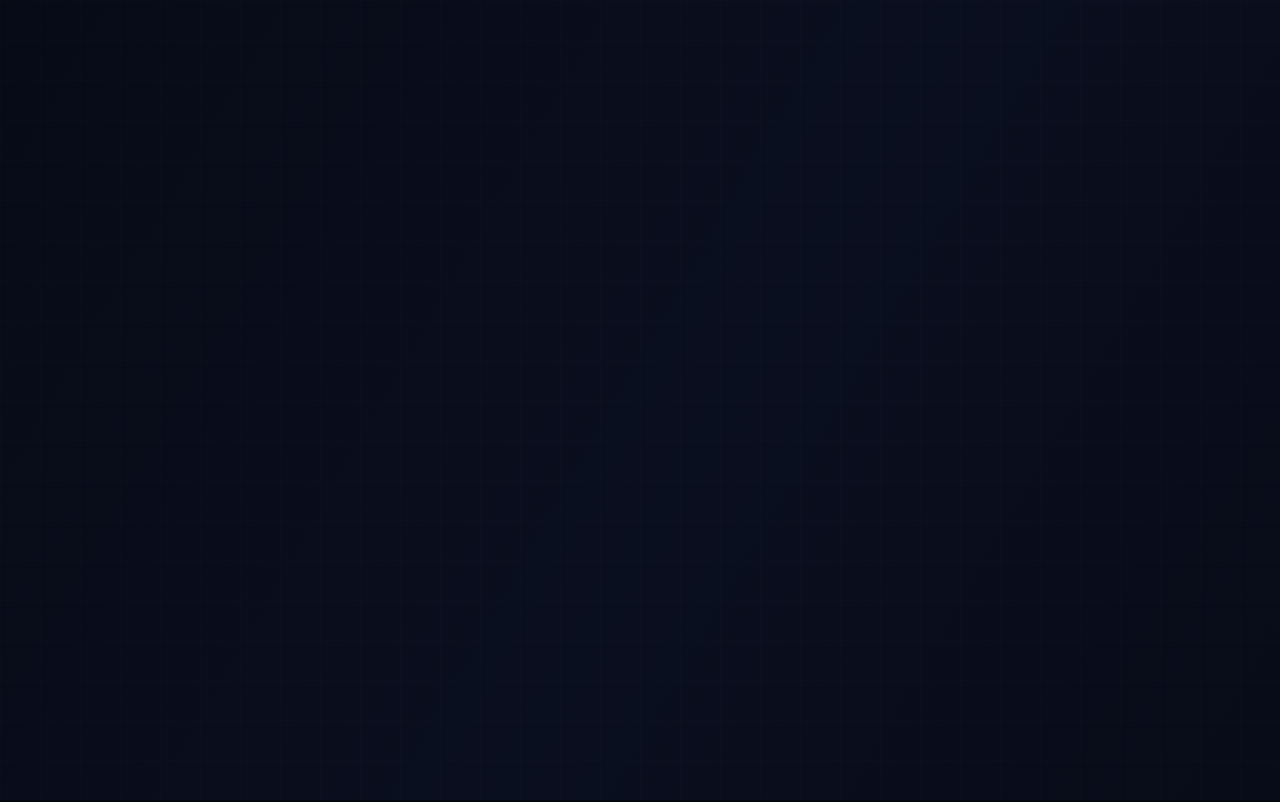
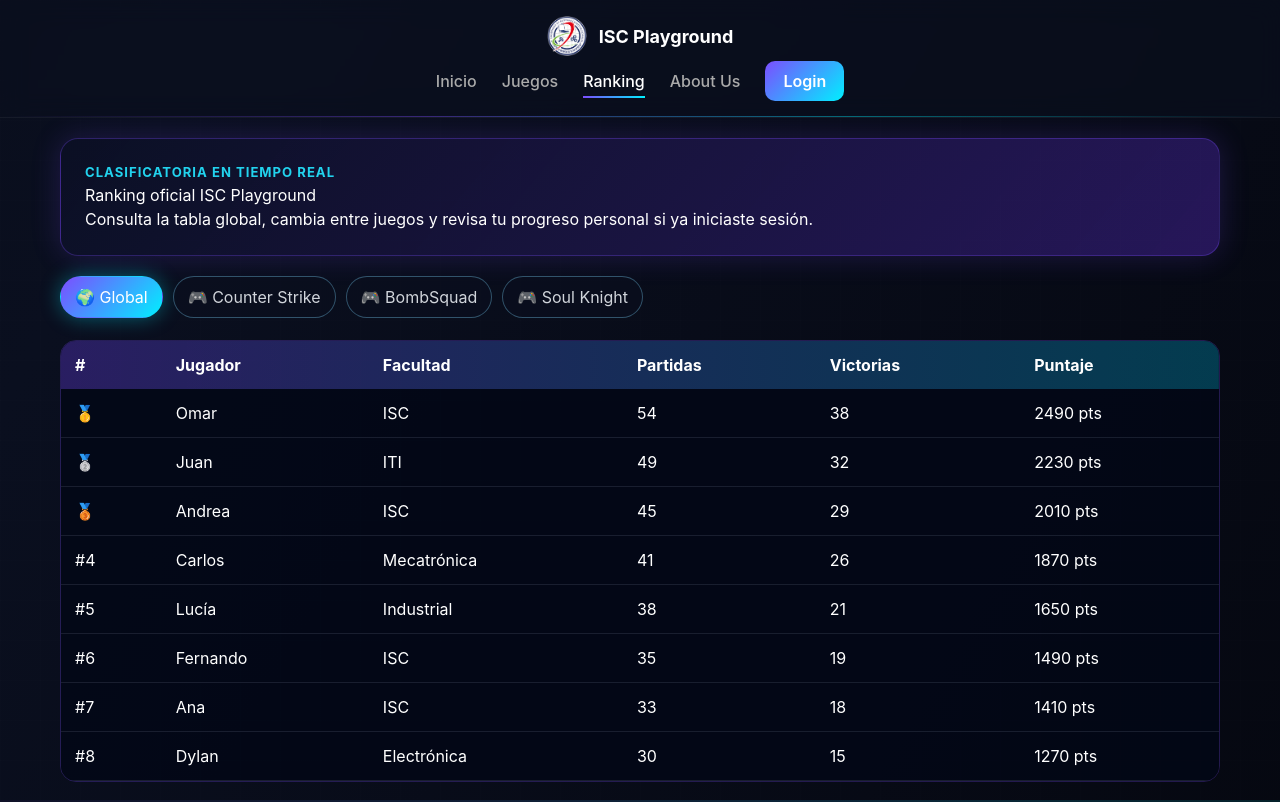
Before and after one commit to fergood-2703/isc-playground, a React (Vite) app: page /ranking in a window 1280 px wide. Before the commit this address had no page. Built offline with nearby package versions, Linux system fonts and the light colour scheme.

Commit message:
Add public ranking view and fix navbar active links

```diff
--- a/src/App.jsx
+++ b/src/App.jsx
@@ -4,6 +4,8 @@ import Home from "./pages/Home/Home";
 import Login from "./pages/Login/Login";
 import Registro from "./pages/Registro/Registro";
 import JuegosPage from "./pages/Juegos/Juegos";
+import RankingPage from "./pages/Ranking/Ranking";
+import AboutPage from "./pages/About/About";
 
 // detalles juego
 import Detalles from "./pages/Juegos/Detalles/Detalles";
@@ -26,6 +28,8 @@ export default function App() {
         <Route path="/login" element={<Login />} />
         <Route path="/registro" element={<Registro />} />
         <Route path="/juegos" element={<JuegosPage />} />
+        <Route path="/ranking" element={<RankingPage />} />
+        <Route path="/about" element={<AboutPage />} />
 
         {/* detalles */}
         <Route path="/juego/:id" element={<Detalles />} />
--- a/src/components/Navbar/Navbar.jsx
+++ b/src/components/Navbar/Navbar.jsx
@@ -17,16 +17,16 @@ export default function Navbar() {
 
       {/* LINKS DESKTOP */}
       <div className={`nav-right ${open ? "active" : ""}`}>
-        <NavLink to="/" onClick={() => setOpen(false)}>
+        <NavLink to="/" end onClick={() => setOpen(false)}>
           Inicio
         </NavLink>
         <NavLink to="/juegos" onClick={() => setOpen(false)}>
           Juegos
         </NavLink>
-        <NavLink to="/admin/ranking" onClick={() => setOpen(false)}>
+        <NavLink to="/ranking" onClick={() => setOpen(false)}>
           Ranking
         </NavLink>
-        <NavLink to="/" onClick={() => setOpen(false)}>
+        <NavLink to="/about" onClick={() => setOpen(false)}>
           About Us
         </NavLink>
         <button className="btn-login" onClick={() => { setOpen(false); navigate("/login"); }}>
--- /dev/null
+++ b/src/data/rankings.js
@@ -0,0 +1,106 @@
+export const playerRankings = [
+  {
+    id: 1,
+    nombre: "Omar",
+    facultad: "ISC",
+    partidas: 54,
+    victorias: 38,
+    puntuacionGlobal: 2490,
+    juegos: {
+      "Counter Strike": 980,
+      BombSquad: 760,
+      "Soul Knight": 750,
+    },
+  },
+  {
+    id: 2,
+    nombre: "Juan",
+    facultad: "ITI",
+    partidas: 49,
+    victorias: 32,
+    puntuacionGlobal: 2230,
+    juegos: {
+      "Counter Strike": 930,
+      BombSquad: 650,
+      "Soul Knight": 650,
+    },
+  },
+  {
+    id: 3,
+    nombre: "Carlos",
+    facultad: "Mecatrónica",
+    partidas: 41,
+    victorias: 26,
+    puntuacionGlobal: 1870,
+    juegos: {
+      "Counter Strike": 720,
+      BombSquad: 610,
+      "Soul Knight": 540,
+    },
+  },
+  {
+    id: 4,
+    nombre: "Andrea",
+    facultad: "ISC",
+    partidas: 45,
+    victorias: 29,
+    puntuacionGlobal: 2010,
+    juegos: {
+      "Counter Strike": 810,
+      BombSquad: 520,
+      "Soul Knight": 680,
+    },
+  },
+  {
+    id: 5,
+    nombre: "Lucía",
+    facultad: "Industrial",
+    partidas: 38,
+    victorias: 21,
+    puntuacionGlobal: 1650,
+    juegos: {
+      "Counter Strike": 540,
+      BombSquad: 590,
+      "Soul Knight": 520,
+    },
+  },
+  {
+    id: 6,
+    nombre: "Fernando",
+    facultad: "ISC",
+    partidas: 35,
+    victorias: 19,
+    puntuacionGlobal: 1490,
+    juegos: {
+      "Counter Strike": 470,
+      BombSquad: 500,
+      "Soul Knight": 520,
+    },
+  },
+  {
+    id: 7,
+    nombre: "Ana",
+    facultad: "ISC",
+    partidas: 33,
+    victorias: 18,
+    puntuacionGlobal: 1410,
+    juegos: {
+      "Counter Strike": 500,
+      BombSquad: 430,
+      "Soul Knight": 480,
+    },
+  },
+  {
+    id: 8,
+    nombre: "Dylan",
+    facultad: "Electrónica",
+    partidas: 30,
+    victorias: 15,
+    puntuacionGlobal: 1270,
+    juegos: {
+      "Counter Strike": 390,
+      BombSquad: 420,
+      "Soul Knight": 460,
+    },
+  },
+];
--- /dev/null
+++ b/src/pages/About/About.jsx
@@ -0,0 +1,24 @@
+import Navbar from "../../components/Navbar/Navbar";
+
+export default function AboutPage() {
+  return (
+    <div>
+      <Navbar />
+      <main className="container" style={{ paddingTop: "30px" }}>
+        <section className="hero">
+          <div className="hero-left">
+            <h1>About Us</h1>
+            <p>
+              ISC Playground es una plataforma universitaria para competir,
+              aprender y conectar por medio de torneos de videojuegos.
+            </p>
+            <p>
+              Nuestra misión es crear una comunidad gamer saludable con eventos,
+              rankings transparentes y experiencias inolvidables.
+            </p>
+          </div>
+        </section>
+      </main>
+    </div>
+  );
+}
--- a/src/pages/Home/Home.jsx
+++ b/src/pages/Home/Home.jsx
@@ -25,7 +25,7 @@ export default function Home() {
             <p>Compite, juega y sube en el ranking</p>
             <div className="hero-actions">
               <button className="btn-primary">Jugar ahora</button>
-              <button className="btn-secondary">About us</button>
+              <button className="btn-secondary" onClick={() => navigate("/about")}>About us</button>
             </div>
             <div className="hero-stats">
               <div>👤 50 jugadores</div>
--- a/src/pages/Login/Login.jsx
+++ b/src/pages/Login/Login.jsx
@@ -35,6 +35,7 @@ export default function Login() {
     e.preventDefault();
 
     console.log(formData);
+    localStorage.setItem("isc_user", JSON.stringify({ identifier: formData.identifier }));
 
     navigate("/");
   };
--- /dev/null
+++ b/src/pages/Ranking/Ranking.css
@@ -0,0 +1,114 @@
+.ranking-container {
+  padding-top: 30px;
+  padding-bottom: 40px;
+}
+
+.ranking-hero {
+  border: 1px solid rgba(124, 77, 255, 0.3);
+  border-radius: 18px;
+  padding: 24px;
+  background: linear-gradient(130deg, rgba(11, 16, 36, 0.95), rgba(52, 29, 119, 0.7));
+  box-shadow: 0 0 30px rgba(124, 77, 255, 0.2);
+}
+
+.ranking-kicker {
+  letter-spacing: 1px;
+  font-size: 0.82rem;
+  color: #22d3ee;
+  font-weight: 700;
+}
+
+.ranking-switches {
+  margin-top: 20px;
+  display: flex;
+  flex-wrap: wrap;
+  gap: 10px;
+}
+
+.ranking-switches button {
+  border: 1px solid rgba(125, 211, 252, 0.35);
+  background: rgba(10, 15, 30, 0.7);
+  color: #d1d5db;
+  border-radius: 999px;
+  padding: 8px 14px;
+  transition: all 0.25s ease;
+}
+
+.ranking-switches button.active,
+.ranking-switches button:hover {
+  color: #fff;
+  border-color: transparent;
+  background: linear-gradient(135deg, #7c4dff, #00f0ff);
+  box-shadow: 0 0 20px rgba(0, 240, 255, 0.35);
+}
+
+.ranking-player-card {
+  margin-top: 16px;
+  display: grid;
+  grid-template-columns: repeat(3, minmax(0, 1fr));
+  gap: 16px;
+  padding: 16px;
+  border: 1px solid rgba(34, 211, 238, 0.35);
+  background: linear-gradient(110deg, rgba(7, 20, 43, 0.85), rgba(22, 28, 64, 0.8));
+  border-radius: 14px;
+}
+
+.ranking-player-card__label {
+  color: #9ca3af;
+  margin: 0;
+  font-size: 0.8rem;
+}
+
+.ranking-player-card h3,
+.ranking-player-card h4 {
+  margin: 4px 0 0;
+}
+
+.ranking-table-wrap {
+  margin-top: 22px;
+  border-radius: 16px;
+  overflow: hidden;
+  border: 1px solid rgba(124, 77, 255, 0.25);
+}
+
+.ranking-table {
+  width: 100%;
+  border-collapse: collapse;
+  background: rgba(3, 8, 23, 0.86);
+}
+
+.ranking-table thead {
+  background: linear-gradient(90deg, rgba(124, 77, 255, 0.32), rgba(6, 182, 212, 0.3));
+}
+
+.ranking-table th,
+.ranking-table td {
+  padding: 12px 14px;
+  text-align: left;
+}
+
+.ranking-table tbody tr {
+  border-bottom: 1px solid rgba(148, 163, 184, 0.15);
+  transition: 0.2s;
+}
+
+.ranking-table tbody tr:hover {
+  background: rgba(124, 77, 255, 0.12);
+}
+
+.ranking-table .highlight-player {
+  background: linear-gradient(90deg, rgba(34, 211, 238, 0.2), rgba(59, 130, 246, 0.16));
+  box-shadow: inset 4px 0 0 #22d3ee;
+}
+
+@media (max-width: 860px) {
+  .ranking-player-card {
+    grid-template-columns: 1fr;
+  }
+
+  .ranking-table th,
+  .ranking-table td {
+    font-size: 0.85rem;
+    padding: 10px;
+  }
+}
--- /dev/null
+++ b/src/pages/Ranking/Ranking.jsx
@@ -0,0 +1,137 @@
+import { useMemo, useState } from "react";
+import Navbar from "../../components/Navbar/Navbar";
+import { games } from "../../data/games";
+import { playerRankings } from "../../data/rankings";
+import "./Ranking.css";
+
+const SESSION_KEY = "isc_user";
+
+export default function RankingPage() {
+  const [selectedGame, setSelectedGame] = useState("Global");
+
+  const sessionUser = useMemo(() => {
+    try {
+      return JSON.parse(localStorage.getItem(SESSION_KEY) || "null");
+    } catch {
+      return null;
+    }
+  }, []);
+
+  const rankingBySelectedGame = useMemo(() => {
+    const sorted = [...playerRankings].sort((a, b) => {
+      if (selectedGame === "Global") {
+        return b.puntuacionGlobal - a.puntuacionGlobal;
+      }
+      return (b.juegos[selectedGame] || 0) - (a.juegos[selectedGame] || 0);
+    });
+
+    return sorted.map((player, index) => ({
+      ...player,
+      posicion: index + 1,
+      puntaje:
+        selectedGame === "Global"
+          ? player.puntuacionGlobal
+          : player.juegos[selectedGame] || 0,
+    }));
+  }, [selectedGame]);
+
+  const currentPlayer = useMemo(() => {
+    if (!sessionUser?.identifier) return null;
+
+    const row = rankingBySelectedGame.find(
+      (player) =>
+        player.nombre.toLowerCase() === sessionUser.identifier.toLowerCase()
+    );
+
+    return row || null;
+  }, [rankingBySelectedGame, sessionUser]);
+
+  return (
+    <div className="ranking-page">
+      <Navbar />
+      <main className="container ranking-container">
+        <section className="ranking-hero">
+          <p className="ranking-kicker">CLASIFICATORIA EN TIEMPO REAL</p>
+          <h1>Ranking oficial ISC Playground</h1>
+          <p>
+            Consulta la tabla global, cambia entre juegos y revisa tu progreso
+            personal si ya iniciaste sesión.
+          </p>
+        </section>
+
+        <section className="ranking-switches" aria-label="Filtros de ranking">
+          <button
+            type="button"
+            className={selectedGame === "Global" ? "active" : ""}
+            onClick={() => setSelectedGame("Global")}
+          >
+            🌍 Global
+          </button>
+
+          {games.map((game) => (
+            <button
+              key={game.id}
+              type="button"
+              className={selectedGame === game.nombre ? "active" : ""}
+              onClick={() => setSelectedGame(game.nombre)}
+            >
+              🎮 {game.nombre}
+            </button>
+          ))}
+        </section>
+
+        {currentPlayer && (
+          <section className="ranking-player-card">
+            <div>
+              <p className="ranking-player-card__label">Tu posición actual</p>
+              <h3>#{currentPlayer.posicion}</h3>
+            </div>
+            <div>
+              <p className="ranking-player-card__label">Jugador</p>
+              <h4>{currentPlayer.nombre}</h4>
+            </div>
+            <div>
+              <p className="ranking-player-card__label">Puntaje</p>
+              <h4>{currentPlayer.puntaje} pts</h4>
+            </div>
+          </section>
+        )}
+
+        <section className="ranking-table-wrap">
+          <table className="ranking-table">
+            <thead>
+              <tr>
+                <th>#</th>
+                <th>Jugador</th>
+                <th>Facultad</th>
+                <th>Partidas</th>
+                <th>Victorias</th>
+                <th>Puntaje</th>
+              </tr>
+            </thead>
+            <tbody>
+              {rankingBySelectedGame.map((player) => (
+                <tr
+                  key={player.id}
+                  className={
+                    sessionUser?.identifier?.toLowerCase() ===
+                    player.nombre.toLowerCase()
+                      ? "highlight-player"
+                      : ""
+                  }
+                >
+                  <td>{player.posicion <= 3 ? ["🥇", "🥈", "🥉"][player.posicion - 1] : `#${player.posicion}`}</td>
+                  <td>{player.nombre}</td>
+                  <td>{player.facultad}</td>
+                  <td>{player.partidas}</td>
+                  <td>{player.victorias}</td>
+                  <td>{player.puntaje} pts</td>
+                </tr>
+              ))}
+            </tbody>
+          </table>
+        </section>
+      </main>
+    </div>
+  );
+}
```
